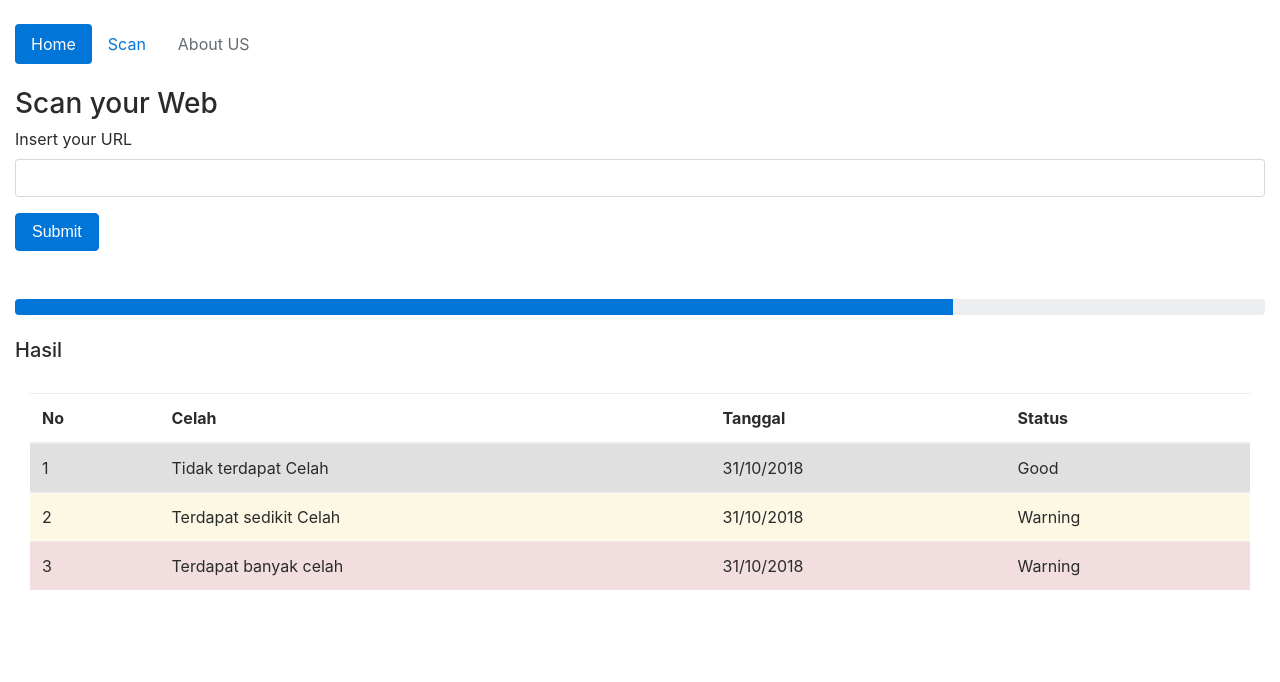
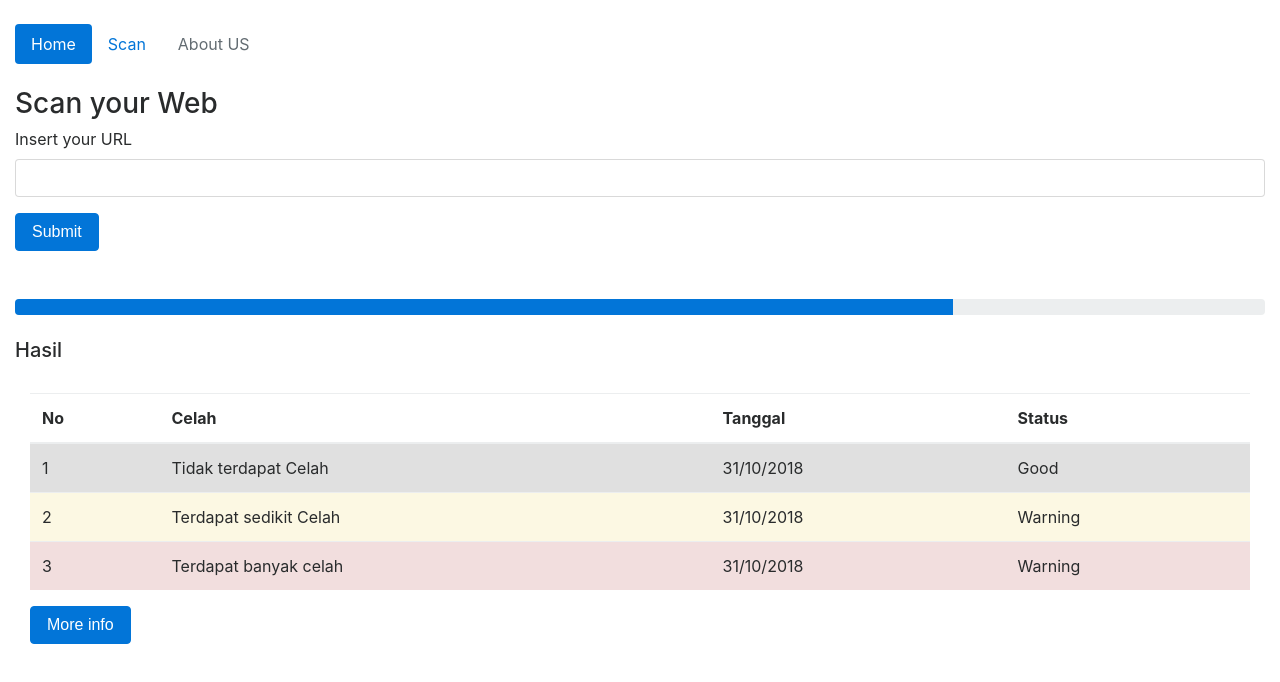
Before and after one commit to ersaazis/scan, a plain HTML site: page Scan.html in a window 1280 px wide. Drawn offline with Linux system fonts and the light colour scheme.

Commit message:
nambah tombol di Scan

```diff
--- a/Scan.html
+++ b/Scan.html
@@ -120,6 +120,11 @@
 								</tr>
 							</tbody>
 						</table>
+
+						<button type="submit" class="btn btn-primary">
+						More info
+						</button>
+
 					</div>
 				</div>
 			</div>
```
